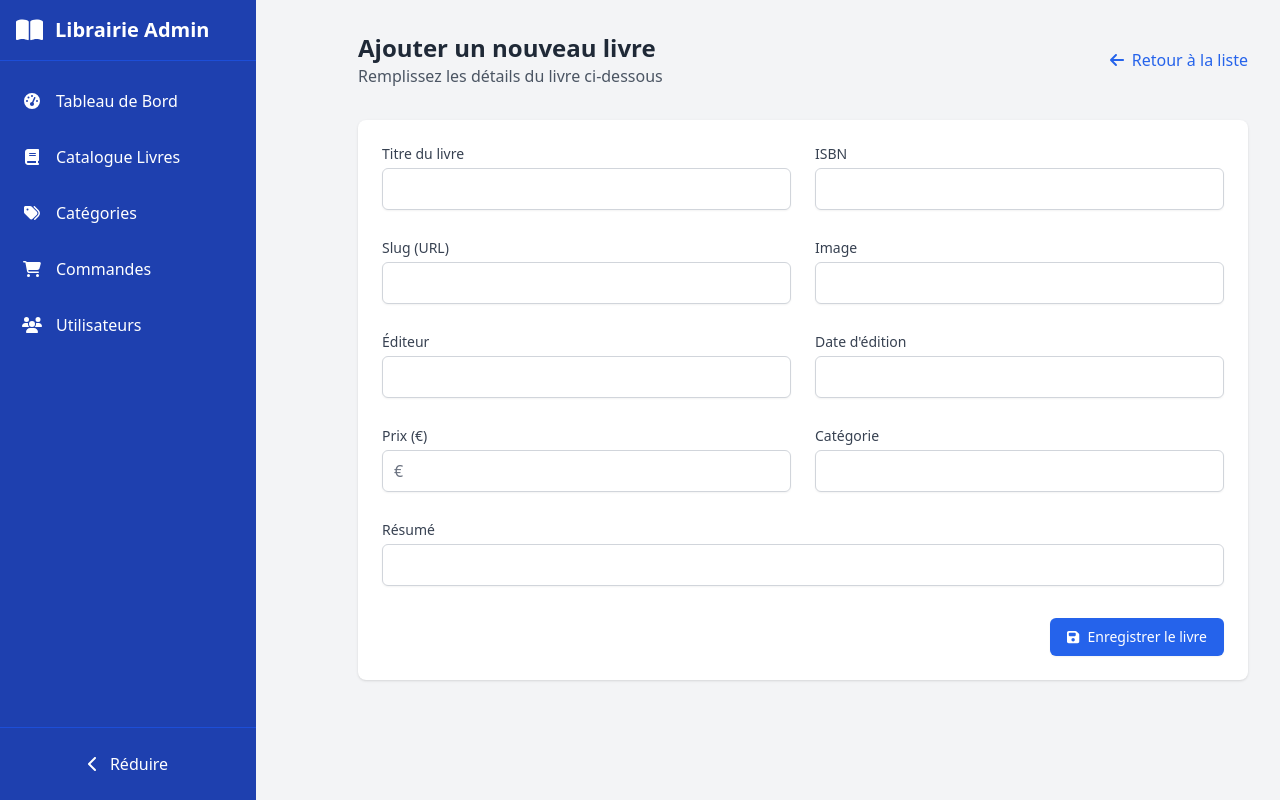
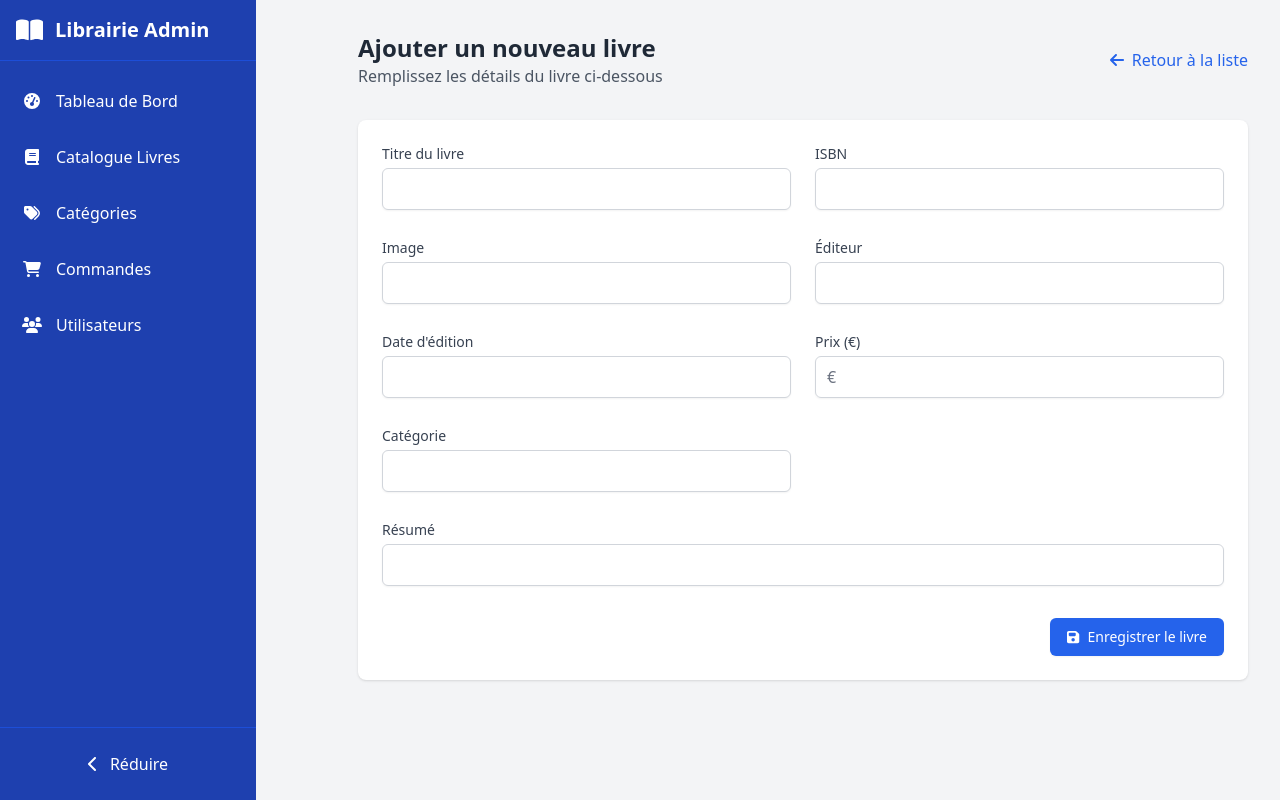
Before and after one commit to amineekilani/symbook, a Symfony app: template templates/livre/new.html.twig in a window 1280 px wide. Run offline with Twig, Linux system fonts and the light colour scheme; the template is opened without the code that fills it, so the values that code supplies are empty; form fields are guessed from the names that the template uses; some libraries are stand-ins or nearby versions.

Commit message:
Slug du livre

```diff
--- a/src/Form/LivreType.php
+++ b/src/Form/LivreType.php
@@ -16,7 +16,6 @@ class LivreType extends AbstractType
         $builder
             ->add('titre')
             ->add('isbn')
-            ->add('slug')
             ->add('image')
             ->add('resume')
             ->add('editeur')
@@ -26,7 +25,8 @@ class LivreType extends AbstractType
             ->add('prix')
             ->add('categorie', EntityType::class, [
                 'class' => Categorie::class,
-'choice_label' => 'id',
+                'placeholder' => 'Sélectionner une catégorie',
+                'choice_label' => 'libelle',
             ])
         ;
     }
--- a/templates/livre/index.html.twig
+++ b/templates/livre/index.html.twig
@@ -44,7 +44,6 @@
 											</div>
 											<div>
 												<div class="font-medium text-gray-900">{{ livre.titre }}</div>
-												<div class="text-sm text-gray-500">{{ livre.auteur ?? 'Auteur non spécifié' }}</div>
 											</div>
 										</div>
 									</td>
--- a/templates/livre/new.html.twig
+++ b/templates/livre/new.html.twig
@@ -34,13 +34,6 @@
                         {{ form_label(form.isbn, 'ISBN', {'label_attr': {'class': 'block text-sm font-medium text-gray-700 mb-1'}}) }}
                         {{ form_widget(form.isbn, {'attr': {'class': 'w-full px-3 py-2 border border-gray-300 rounded-md shadow-sm focus:outline-none focus:ring-blue-500 focus:border-blue-500'}}) }}
                         <div class="text-red-500 text-sm mt-1">{{ form_errors(form.isbn) }}</div>
-                    </div>
-
-                    <!-- Slug -->
-                    <div>
-                        {{ form_label(form.slug, 'Slug (URL)', {'label_attr': {'class': 'block text-sm font-medium text-gray-700 mb-1'}}) }}
-                        {{ form_widget(form.slug, {'attr': {'class': 'w-full px-3 py-2 border border-gray-300 rounded-md shadow-sm focus:outline-none focus:ring-blue-500 focus:border-blue-500'}}) }}
-                        <div class="text-red-500 text-sm mt-1">{{ form_errors(form.slug) }}</div>
                     </div>
 
                     <!-- Image -->
```
Also changed, not shown: src/Controller/LivreController.php (+11 -2 lines).
